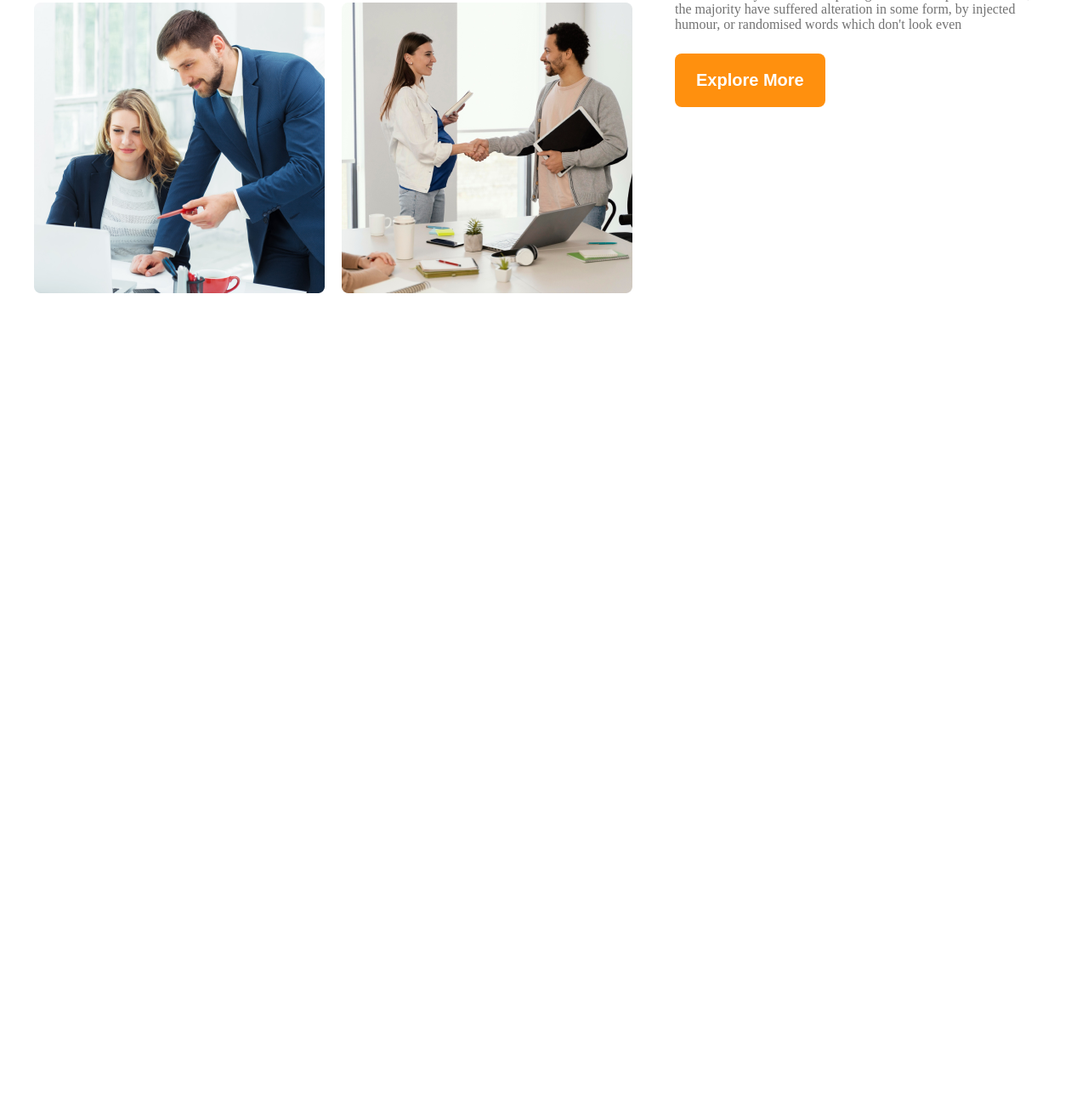
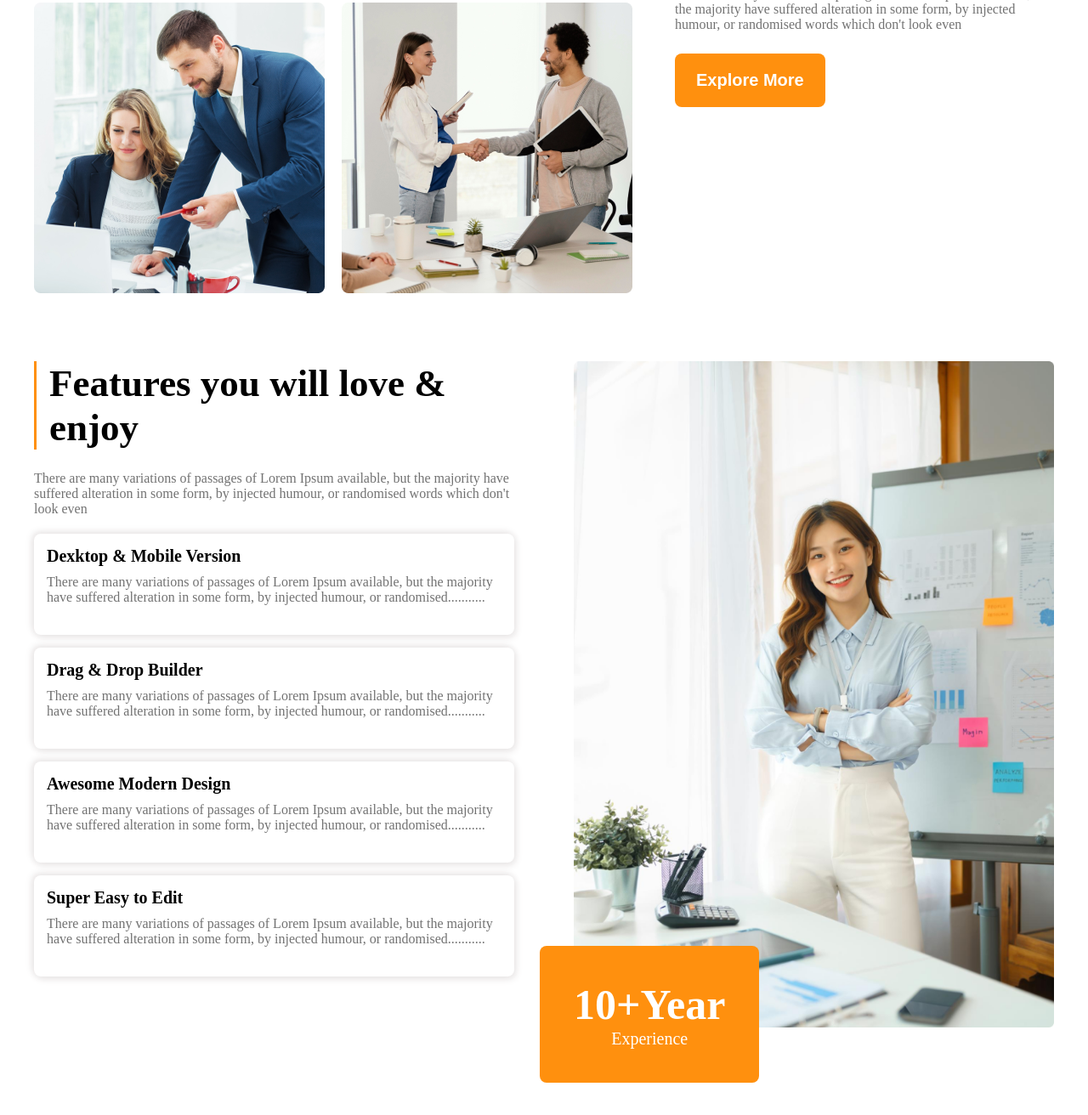
Before and after one commit to dev-nirob1/g3-architects, a plain HTML site: page index.html in a window 1280 px wide. Shown: the part 886-2198 px from the top of the page at 85% size. Before the commit the page ends 1311 px from the top, so only its background shows below. Drawn offline with Linux system fonts and the light colour scheme.

Commit message:
feature section-2 done

```diff
--- a/index.html
+++ b/index.html
@@ -46,12 +46,58 @@
                 <div class="features-info">
                     <h3><span class="span-1">Quick list</span> of Our <span class="span-2">Features</span></h3>
                     <p class="features-description">
-                        There are many variations of passages of Lorem Ipsum available, but the majority have suffered alteration in some form, by injected humour, or randomised words which don't look even
+                        There are many variations of passages of Lorem Ipsum available, but the majority have suffered
+                        alteration in some form, by injected humour, or randomised words which don't look even
                     </p>
                     <button class="btn-primary">Explore More</button>
                 </div>
             </section>
+
+            <section class="features-2">
+                <div class="section-description">
+                    <h3 class="features2-header">Features you will
+                        love & enjoy</h3>
+
+                    <p class="text">There are many variations of passages of Lorem Ipsum available, but the
+                        majority have suffered alteration in some form, by injected humour, or
+                        randomised words which don't look even</p>
+
+                    <div class="card">
+                        <h4 class="card-header">Dexktop & Mobile Version</h4>
+                        <p class="text">There are many variations of passages of Lorem Ipsum available, but the majority have
+                            suffered alteration in some form, by injected humour, or randomised...........</p>
                     </div>
+                    <div class="card">
+                        <h4 class="card-header">Drag & Drop Builder</h4>
+                        <p class="text">There are many variations of passages of Lorem Ipsum available, but the majority have
+                            suffered alteration in some form, by injected humour, or randomised...........</p>
+                    </div>
+                    <div class="card">
+                        <h4 class="card-header">Awesome Modern Design</h4>
+                        <p class="text">There are many variations of passages of Lorem Ipsum available, but the majority have
+                            suffered alteration in some form, by injected humour, or randomised...........</p>
+                    </div>
+                    <div class="card">
+                         <h4 class="card-header">Super Easy to Edit</h4>
+                         <p class="text">There are many variations of passages of Lorem Ipsum available, but the majority have
+                             suffered alteration in some form, by injected humour, or randomised...........</p>
+                    </div>
+                </div>
+
+                <div class="image-section">
+                    <img src="images/architect.png" alt="">
+
+                    <div class="experience">
+                        <h1 class="ex-header">10+Year</h1>
+                        <p>Experience</p>
+                    </div>
+                </div>
+
+
+
+            </section>
+        </div>
+
     </main>
 </body>
 
--- a/style.css
+++ b/style.css
@@ -79,7 +79,7 @@
 
 .features{
    display: flex;
-   justify-content: center;
+   justify-content: space-around;
    align-items: center;
    gap: 50px;
    margin: 80px 0;
@@ -105,6 +105,71 @@
 .span-2{
     color: #FF900E;
 }
+
+/* features-2 section starts here */
+.features-2{
+    display: flex;
+    justify-content: space-between;
+    gap: 70px;
+    margin-bottom: 100px;
+}
+.section-description{
+    width: 50%;
+}
+.features2-header{
+    font-size: 45px;
+    padding-left: 15px;
+    margin-bottom: 25px;
+    border-left: 3px solid #FF900E;
+}
+.text{
+    font-size: 16px;
+    color: #727272;
+    margin-bottom: 20px;
+}
+
+.card{
+    padding: 15px;
+    box-shadow: 2px 3px 8px rgb(232, 229, 229), -2px -2px 8px rgb(230, 227, 227);
+    border-radius: 8px;
+    margin-bottom: 15px;
+}
+.card-header{
+    font-size: 20px;
+    margin-bottom: 10px;
+}
+.image-section{
+    width: 50%;
+}
+.image-section img{
+    width: 100%;
+}
+
+.experience{
+    background-color: #FF900E;
+    color: #fff;
+    display: inline-block;
+    border-radius: 8px;
+    padding: 40px;
+    text-align: center;
+    position: relative;
+    top: -100px;
+    left: -40px;
+}
+.ex-header{
+    font-size: 50px;
+}
+.experience p{
+    font-size: 20px;
+}
+
+
+
+
+
+
+
+
 /* mobile-responsive */
 
 @media screen and (max-width: 576px) {
@@ -167,4 +232,35 @@
         margin-right: 10px;
         margin-left: 10px;
     }
+
+
+    /* feature-2 section */
+
+    .features-2{
+        flex-direction: column-reverse;
+        text-align: center;
+    }
+
+    .section-description{
+        width: 100%;
+        padding: 0 10px;
+    }
+
+    .image-section{
+        width: 100%;
+    }
+
+    .experience{
+        display: block;
+        margin: 10px 10px 0 10px;
+        top: 0;
+        left: 0;
+    }
+
+    .ex-header{
+        font-size: 35px;
+    }
+    .experience p{
+        font-size: 18px;
+    }
 }
```
Lines whose indentation alone changed are shown as unchanged.
